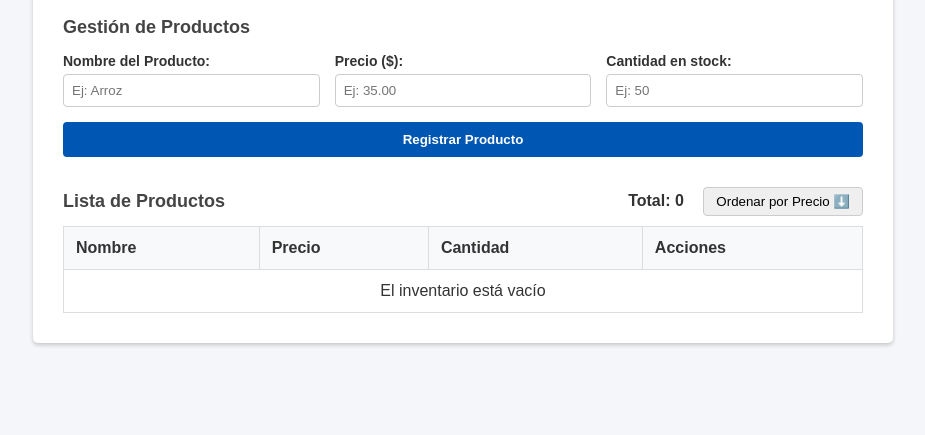
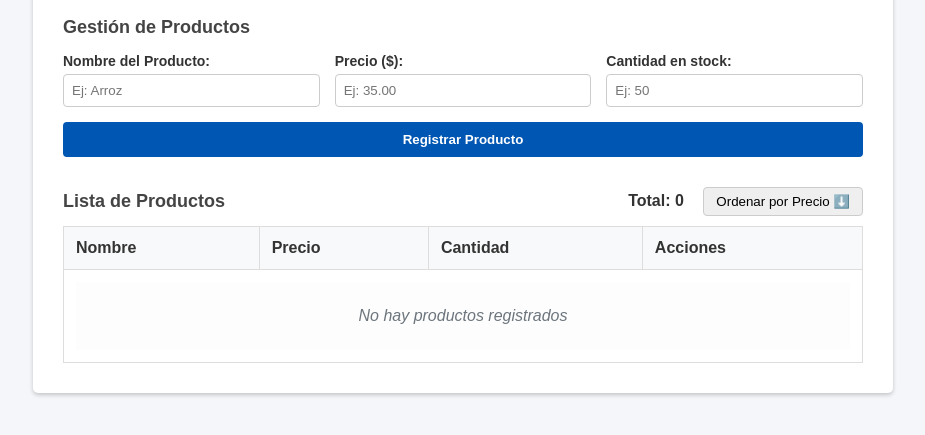
Before and after one commit to Emil06RD/practica-github, a website: page public/index.html in a window 1280 px wide. Both pictures are taken after a click on the button "Ordenar por Precio ↕️". Shown: the part 123-558 px from the top of the page, without its empty margins (177-1102 px from the left). Drawn offline with Linux system fonts and the light colour scheme; no server answers.

Commit message:
Improve user interface

```diff
--- a/public/script.js
+++ b/public/script.js
@@ -80,7 +80,7 @@ function renderTable(products) {
     productCount.textContent = products.length;
 
     if (products.length === 0) {
-        productsBody.innerHTML = `<tr><td colspan="4" style="text-align:center;">El inventario está vacío</td></tr>`;
+        productsBody.innerHTML = `<tr><td colspan="4"><div class="empty-message">No hay productos registrados</div></td></tr>`;
         return;
     }
 
--- a/public/styles.css
+++ b/public/styles.css
@@ -132,3 +132,13 @@ tr:nth-child(even) {
 .btn-delete:hover {
     background-color: #c82333;
 }
+
+/* Mensaje de estado principal vacío */
+.empty-message {
+    text-align: center;
+    padding: 25px;
+    color: #6c757d;
+    font-style: italic;
+    font-size: 16px;
+    background-color: #fdfdfd;
+}
```
